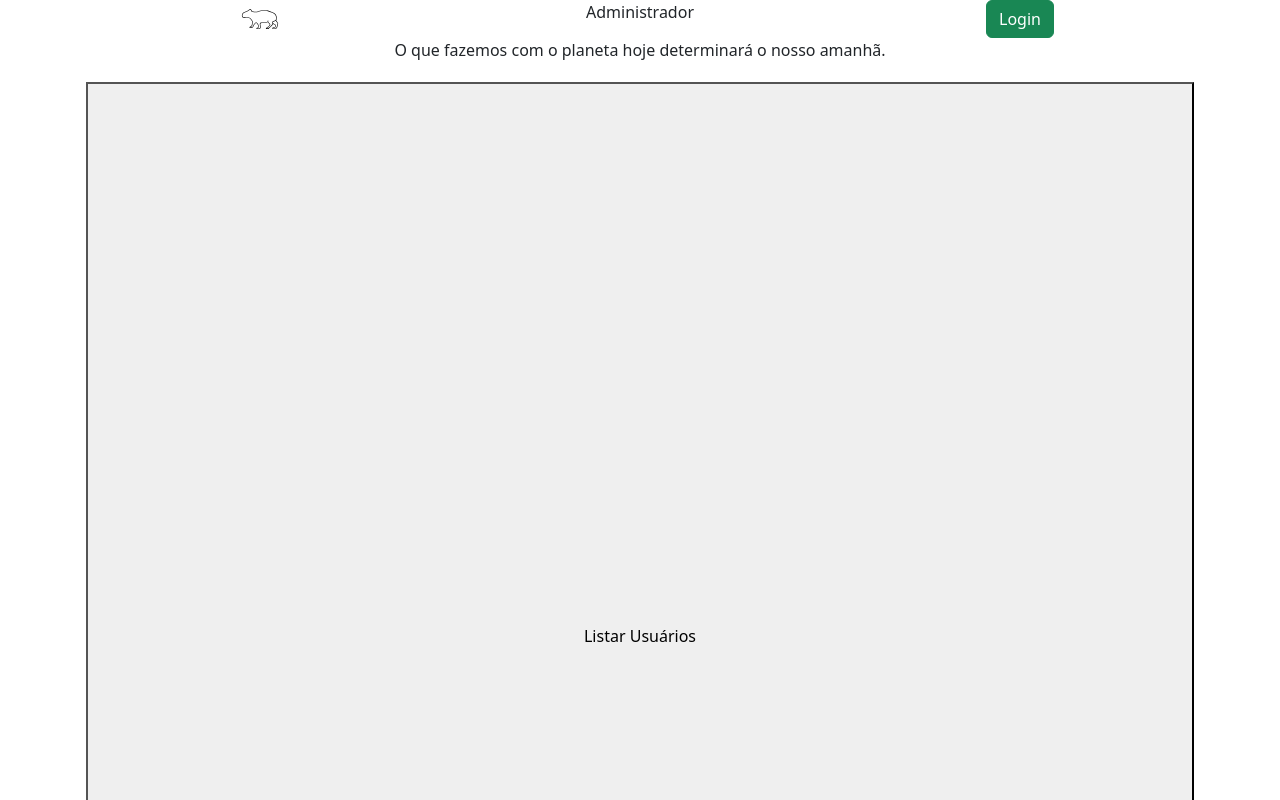
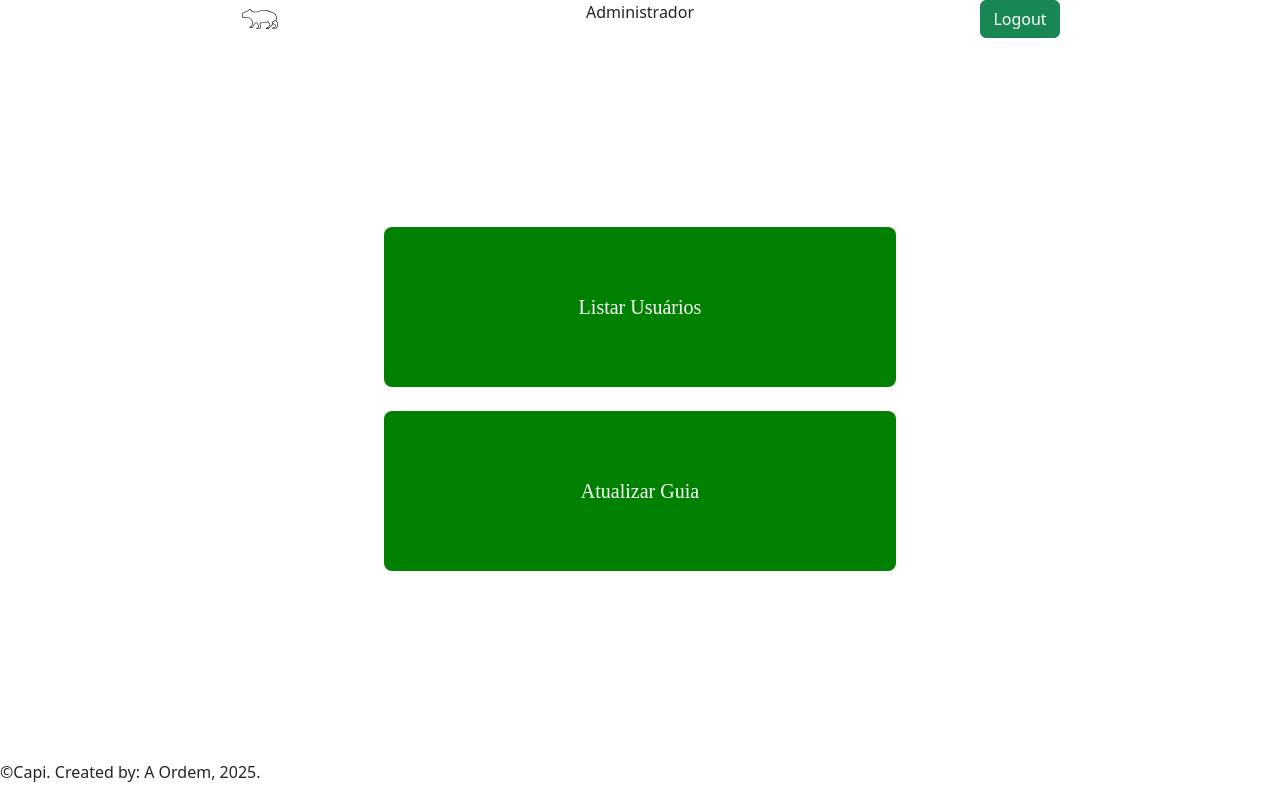
Before and after one commit to Grizzlyess/Capi_JS, a React (Vite) app: page / in a window 1280 px wide. Shown: the top 800 px of the page. Built offline with nearby package versions, Linux system fonts and the light colour scheme; a web font is replaced by a local one.

Commit message:
Estilização da Tela de Administrador

```diff
--- /dev/null
+++ b/src/pages/Admin.css
@@ -0,0 +1,12 @@
+.botao {
+    background-color: green;
+    color: white;
+    font-family: 'Times New Roman', Times, serif;
+    height: 20vh;
+    width: 40vw;
+}
+
+.botao:hover {
+    background-color: cyan;
+    color: black;
+}
--- a/src/pages/Admin.tsx
+++ b/src/pages/Admin.tsx
@@ -1,3 +1,5 @@
+import "./Admin.css"
+
 const Admin = () =>{
     return(
         <div className="d-flex flex-column justify-content-between min-vh-100">
@@ -11,33 +13,19 @@ const Admin = () =>{
                             <nav>Administrador</nav>
                         </div>
                         <div className="col">
-                            <button className="btn btn-success">Login</button>
+                            <button className="btn btn-success">Logout</button>
                         </div>
                     </div>
                 </div>
             </header>
-            <main className="d-flex flex-column flex-fill">
-                <div className="msg d-flex justify-content-center align-items-center">
-                    <p>O que fazemos com o planeta hoje determinará o nosso amanhã.</p>
-                </div>
-
-                <div className="container text-center mb-3">
-                    <div className="column">
-                        <div className="col p-1">
-                            <section className="ratio ratio-1x1">
-                                <button>Listar Usuários</button>
-                            </section>
-                        </div>
-                        <div className="col p-1">
-                            <section className="ratio ratio-1x1">
-                                <button>Atualizar Guia</button>
-                            </section>
-                        </div>
-                    </div>
+            <main className="flex-fill d-flex justify-content-center align-items-center">
+                <div className="d-flex flex-column gap-4">
+                        <button className="btn btn-lg botao">Listar Usuários</button>
+                        <button className="btn btn-lg botao">Atualizar Guia</button>
                 </div>
             </main>
             <footer>
-                <p>Lorem ipsum dolor sit, amet consectetur adipisicing elit. Neque doloremque consectetur necessitatibus vero, aliquam consequuntur voluptate vitae vel fugit recusandae dolor, asperiores aliquid dolore porro deserunt expedita obcaecati inventore reiciendis.</p>
+                <p className="justify-content-center">©Capi. Created by: A Ordem, 2025.</p>
             </footer>
         </div>
     )
```
